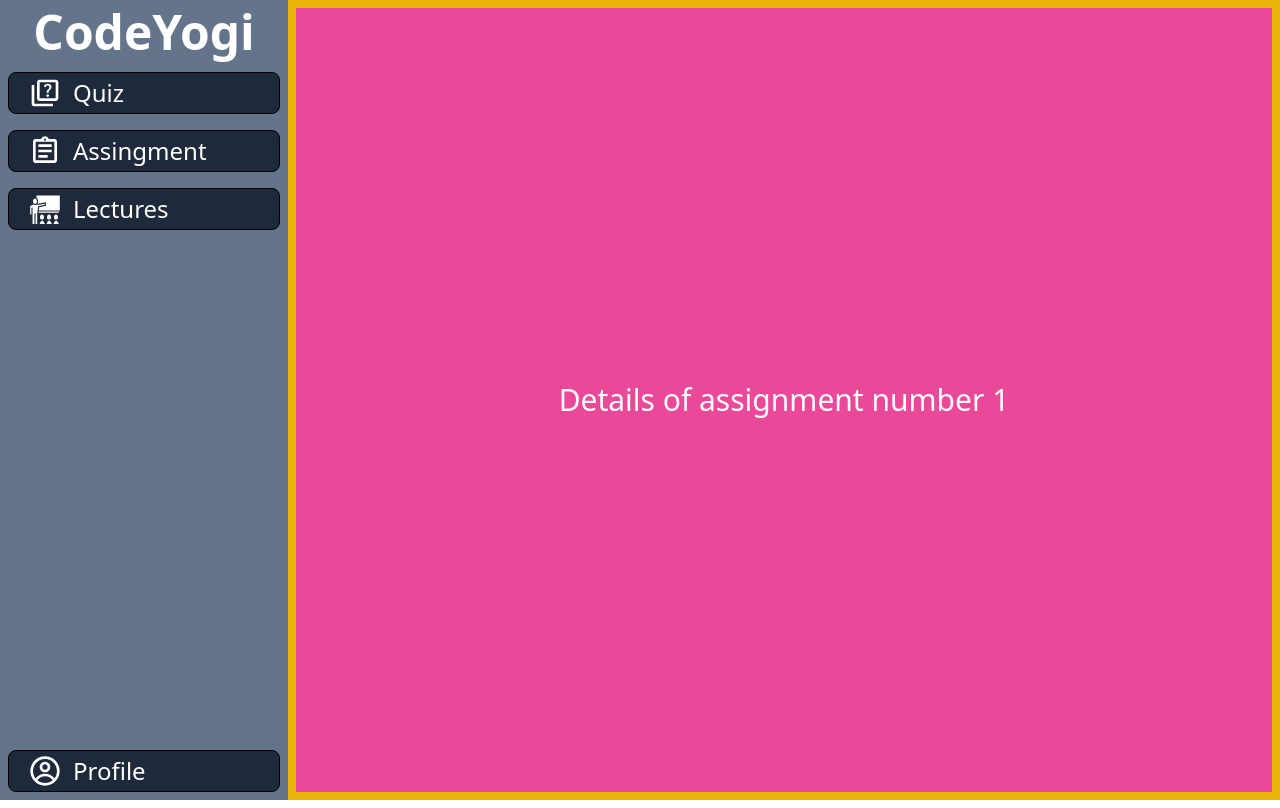
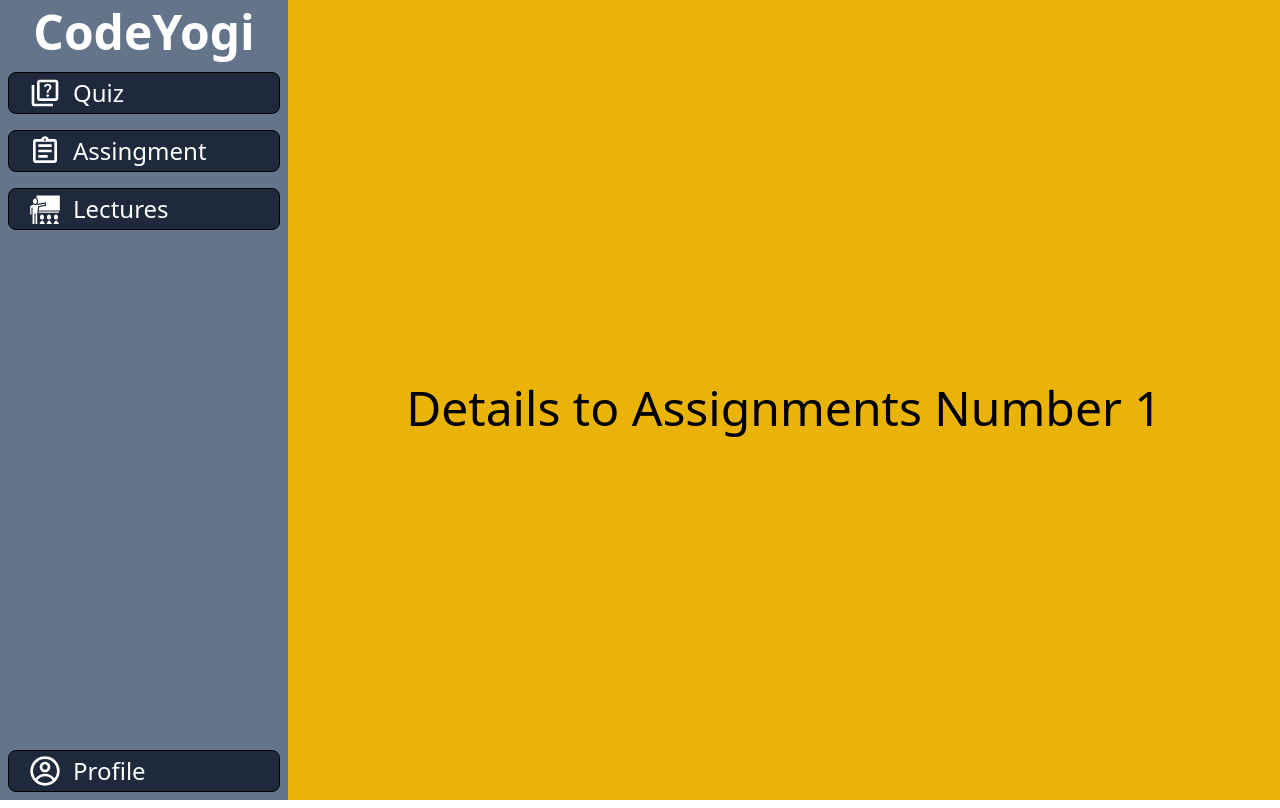
Before and after one commit to sumitsaini12/codeYogi-clone-2.O, a React (Vite) app: page /assignments/1/Details in a window 1280 px wide. Built offline with nearby package versions, Linux system fonts and the light colour scheme; no server answers.

Commit message:
add for assignment Details page

```diff
--- a/src/AssignmentDetails.jsx
+++ b/src/AssignmentDetails.jsx
@@ -1,17 +1,41 @@
-import React from 'react'
-import { useParams } from 'react-router-dom'
+import React, { useState, useEffect } from "react";
+import { useParams } from "react-router-dom";
+import axios from 'axios';
 
-const AssignmentDetails = () => {
+function AssignmentDetail() {
 
     const data = useParams();
 
-    return (
+    console.log(data);
 
-        <div className="h-full bg-pink-500 flex justify-center items-center">
-            <h1 className="text-3xl text-white">Details of assignment number {data.assignmentNumber}</h1>
-        </div>
 
-    )
+    const [assignmentDetails, setAssignmentDetails] = useState([]);
+
+    useEffect(() => {
+      const token = axios.get(`https://api.codeyogi.io/assignments/:assignmentId`,{
+        withCredentials: true,
+      } );
+
+      token.then((response) => {
+
+        console.log('response aa gya assignments ');
+        console.log(response.data);
+        setAssignmentDetails(response.data);
+      });
+
+    }, []);
+
+
+    // https://api.codeyogi.io/assignments/:assignmentId
+
+  return (
+
+    <div className="h-screen  flex justify-center items-center">
+
+      <h1 className="text-5xl">Details  to Assignments Number {data.assignmentNumber} </h1>
+    </div>
+
+  );
 }
 
-export default AssignmentDetails
+export default AssignmentDetail;
```
